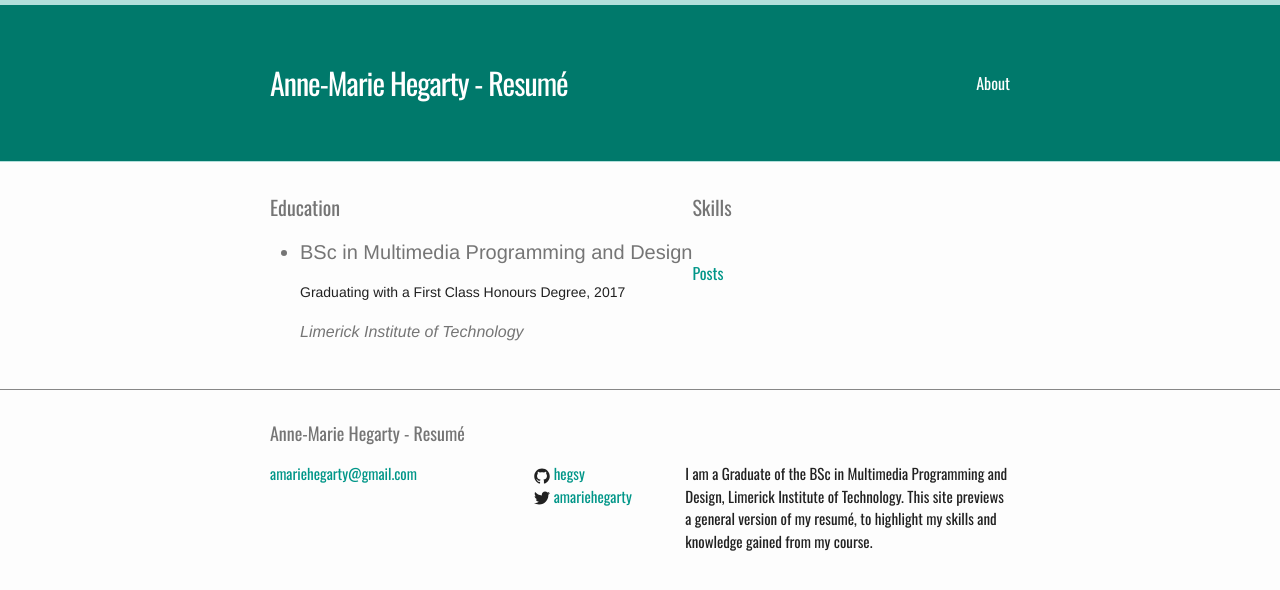
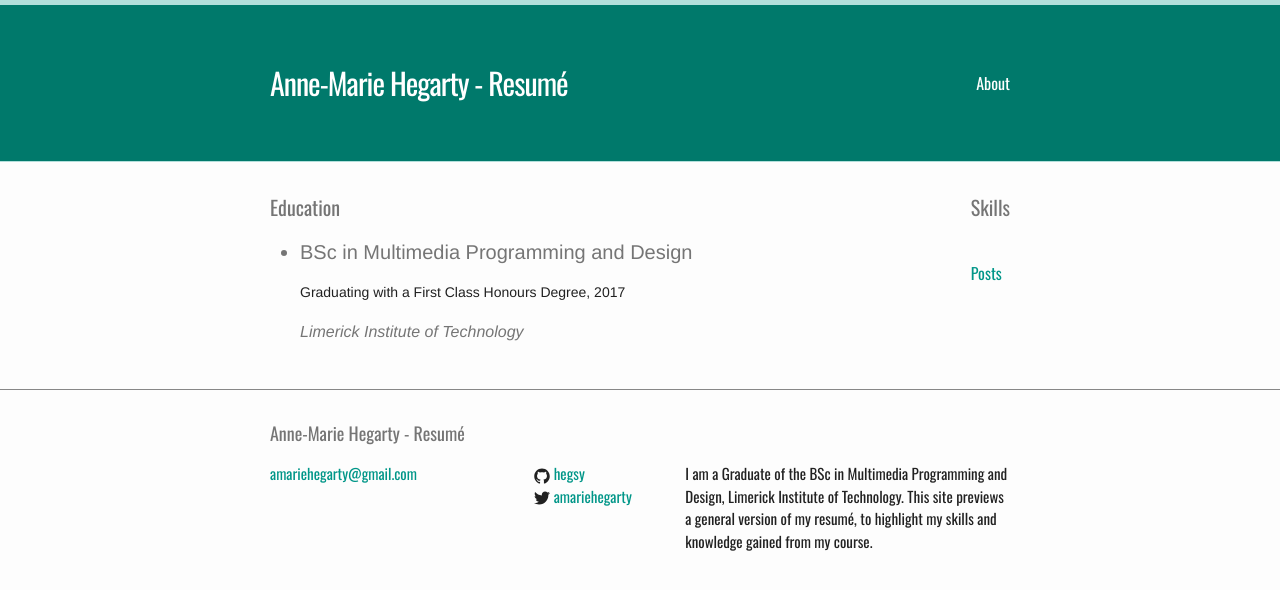
Before and after one commit to hegsy/hegsy.github.io, a Jekyll site: the page built from index.html, in a window 1280 px wide. Shown: the top 590 px of the page. Built offline with Jekyll 4.4.1, drawn with Linux system fonts in a browser that asks for light colours.

Commit message:
aside margin left

```diff
--- a/_sass/_layout.scss
+++ b/_sass/_layout.scss
@@ -199,7 +199,7 @@ FFA875
 .sidebar-recent-posts {
     float: right;
     display: inline;
-    position: fixed;
+    margin-left: $spacing-unit;
 }
 
 .recent-post-list {
--- a/index.html
+++ b/index.html
@@ -54,6 +54,7 @@ layout: default
       </li>
     </ul> -->
 </div>
+
     <div class="sidebar-recent-posts">
         <h1 class="page-heading">Skills</h1>
         <ul class="recent-post-list">
```
